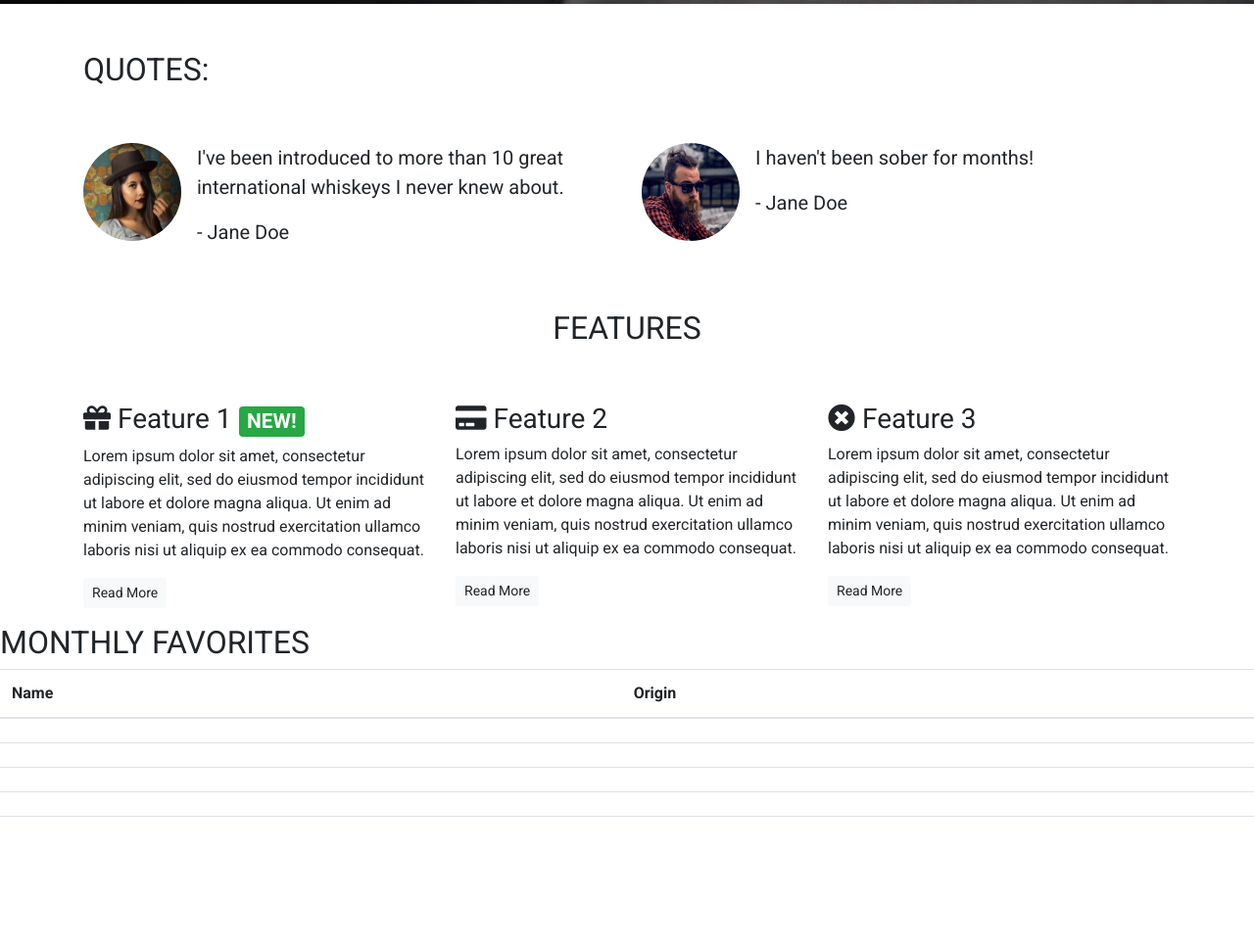
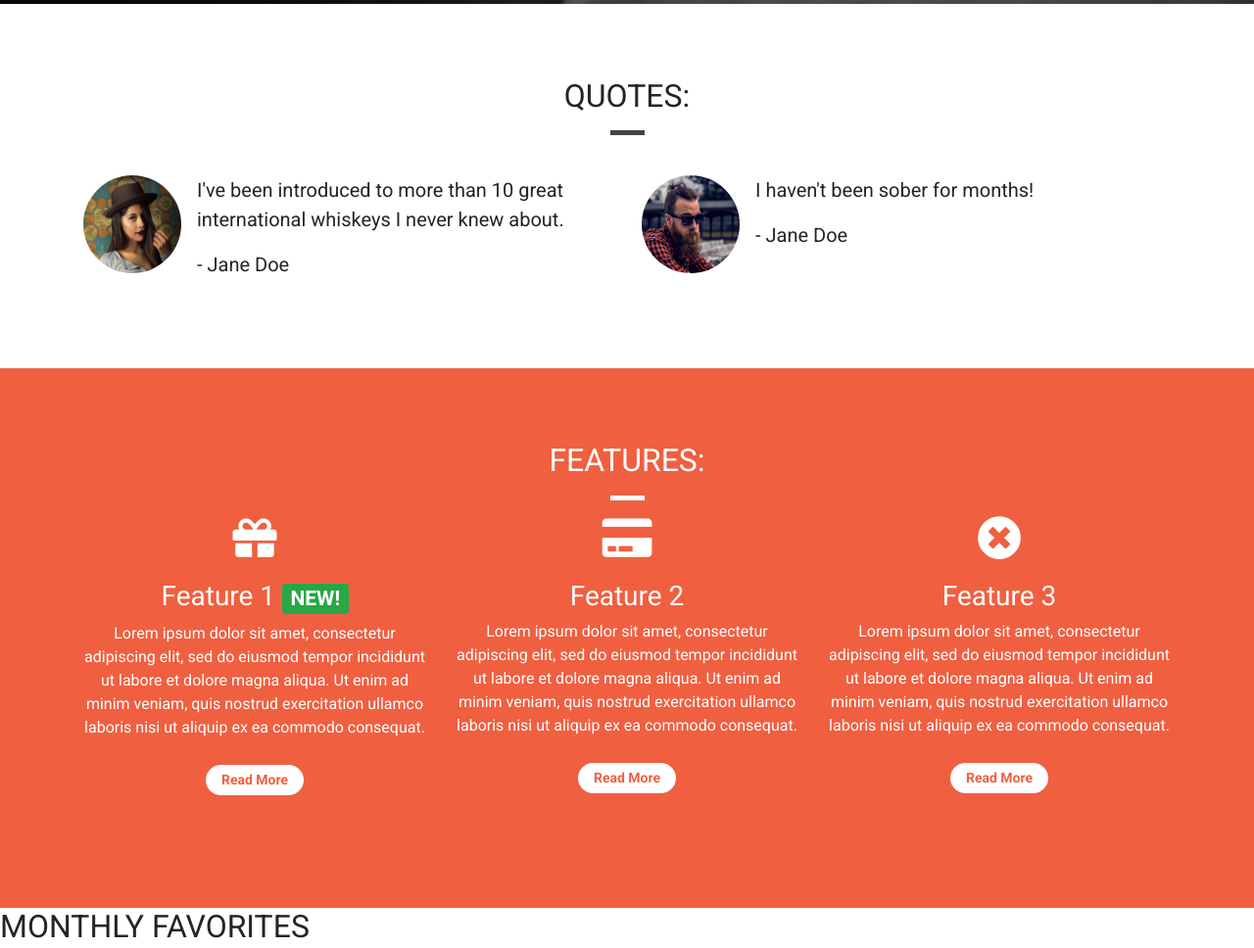
Before and after one commit to EbbaGronvall/Bootstrap4, a plain HTML site: page index.html in a window 1280 px wide. Shown: the part 796-1764 px from the top of the page at 98% size. Before the commit the page ends 1670 px from the top, so only its background shows below. Drawn offline with nearby package versions, Linux system fonts and the light colour scheme.

Commit message:
Add style to quotes and featues

```diff
--- a/css/style.css
+++ b/css/style.css
@@ -1,6 +1,15 @@
 body {
-    font-family: 'Roboto', sans-serif;
+  font-family: "Roboto", sans-serif;
 }
+
+.container-wrapper {
+}
+
+.container-wrapper--red {
+  background-color: #f05f40;
+  color: white;
+}
+
 .alert-container .col-12 {
   padding-left: 0;
   padding-right: 0;
@@ -17,7 +26,8 @@ body {
 .callout-container {
   height: 100vh;
 
-    background: url("../assets/images/whiskey-background.jpg") no-repeat bottom right fixed;
+  background: url("../assets/images/whiskey-background.jpg") no-repeat bottom
+    right fixed;
   -webkit-background-size: cover;
   -moz-background-size: cover;
   -o-background-size: cover;
@@ -36,30 +46,56 @@ body {
   left: 0;
   height: 100%;
   width: 100%;
-    background-color: rgba(0,0,0,0.5);
+  background-color: rgba(0, 0, 0, 0.5);
 }
 
-.quotes-container {}
+.quotes-container {
+}
 
-.features-container {}
+.features-container {
+}
 
+/*Page headers*/
+
+.page-header {
+  margin-bottom: 0;
+  border-bottom: 0;
+  text-align: center;
+}
+
+.page-header h2 {
+  margin-top: 0;
+}
+
+.quotes .page-header {
+  margin-bottom: 25px;
+}
 /*Block-dividers*/
 
 .block-divider {
   width: 75px;
   height: 5px;
   border: 0;
-
+  background-color: #444;
 }
 
 .block-divider--orange {
   background-color: #f05f40;
 }
 
+.block-divider--white {
+  background-color: white;
+}
 .block-divider--short {
   width: 35px;
 }
 
+/*Content containers*/
+
+.content-container {
+  padding-top: 75px;
+  padding-bottom: 75px;
+}
 /*Navbar*/
 
 .navalert-container {
@@ -75,7 +111,7 @@ body {
   margin-bottom: 0;
   border: 0;
   width: 100%;
-    background-color: rgba(0,0,0,0.25);
+  background-color: rgba(0, 0, 0, 0.25);
 }
 
 .navbar .navbar-toggler {
@@ -132,5 +168,25 @@ body {
 .btn--red:active:focus {
   background-color: #df4929;
   border-color: #df4929;
+}
 
+.feature {
+  text-align: center;
+  margin-bottom: 40px;
 }
+
+.feature i {
+  margin-bottom: 20px;
+  font-size: 45px;
+  line-height: 45px;
+}
+
+.feature .btn {
+  background-color: white;
+  border-color: white;
+  border-radius: 15px;
+  min-width: 100px;
+  font-weight: bold;
+  margin-top: 10px;
+  color: #f05f40;
+}
--- a/index.html
+++ b/index.html
@@ -130,11 +130,13 @@
     <!-- /.callout -->
 
     <!-- Quotes -->
-    <div class="container quotes-container">
+    <div class="container-wrapper">
+      <div class="container quotes-container content-container">
         <section class="quotes">
           <div class="row">
-          <div class="col-12 col-md-6 my-5">
+            <div class="col-12 page-header">
               <h2 class="text-uppercase">Quotes:</h2>
+              <hr class="block-divider block-divider--short" />
             </div>
           </div>
           <div class="row">
@@ -180,28 +182,33 @@
           </div>
         </section>
       </div>
+    </div>
     <!-- /.quotes -->
 
     <!-- Features -->
-    <div class="container features-container">
+    <div class="container-wrapper container-wrapper--red">
+      <div class="container features-container content-container">
         <section class="features">
           <div class="row">
-          <div class="col-12 my-5">
-            <h2 class="text-uppercase text-center">Features</h2>
+            <div class="col-12 page-header">
+              <h2 class="text-uppercase text-center">Features:</h2>
+              <hr
+                class="block-divider block-divider--short block-divider--white"
+              />
             </div>
           </div>
           <div class="row">
             <div class="col-12 col-md-6 col-lg-4">
               <div class="feature">
                 <h3>
-                <i class="fas fa-gift d-none d-sm-inline"></i> Feature 1
+                  <i class="fas fa-gift d-none d-sm-block"></i> Feature 1
                   <span class="badge badge-success">NEW!</span>
                 </h3>
                 <p>
-                Lorem ipsum dolor sit amet, consectetur adipiscing elit, sed do
-                eiusmod tempor incididunt ut labore et dolore magna aliqua. Ut
-                enim ad minim veniam, quis nostrud exercitation ullamco laboris
-                nisi ut aliquip ex ea commodo consequat.
+                  Lorem ipsum dolor sit amet, consectetur adipiscing elit, sed
+                  do eiusmod tempor incididunt ut labore et dolore magna aliqua.
+                  Ut enim ad minim veniam, quis nostrud exercitation ullamco
+                  laboris nisi ut aliquip ex ea commodo consequat.
                 </p>
                 <p><a class="btn btn-sm btn-light" href="">Read More</a></p>
               </div>
@@ -209,13 +216,13 @@
             <div class="col-12 col-md-6 col-lg-4">
               <div class="feature">
                 <h3>
-                <i class="fas fa-credit-card d-none d-sm-inline"></i> Feature 2
+                  <i class="fas fa-credit-card d-none d-sm-block"></i> Feature 2
                 </h3>
                 <p>
-                Lorem ipsum dolor sit amet, consectetur adipiscing elit, sed do
-                eiusmod tempor incididunt ut labore et dolore magna aliqua. Ut
-                enim ad minim veniam, quis nostrud exercitation ullamco laboris
-                nisi ut aliquip ex ea commodo consequat.
+                  Lorem ipsum dolor sit amet, consectetur adipiscing elit, sed
+                  do eiusmod tempor incididunt ut labore et dolore magna aliqua.
+                  Ut enim ad minim veniam, quis nostrud exercitation ullamco
+                  laboris nisi ut aliquip ex ea commodo consequat.
                 </p>
                 <p><a class="btn btn-sm btn-light" href="">Read More</a></p>
               </div>
@@ -223,19 +230,21 @@
             <div class="col-12 d-md-none d-lg-block col-lg-4">
               <div class="feature">
                 <h3>
-                <i class="fas fa-times-circle d-none d-sm-inline"></i> Feature 3
+                  <i class="fas fa-times-circle d-none d-sm-block"></i> Feature
+                  3
                 </h3>
                 <p>
-                Lorem ipsum dolor sit amet, consectetur adipiscing elit, sed do
-                eiusmod tempor incididunt ut labore et dolore magna aliqua. Ut
-                enim ad minim veniam, quis nostrud exercitation ullamco laboris
-                nisi ut aliquip ex ea commodo consequat.
+                  Lorem ipsum dolor sit amet, consectetur adipiscing elit, sed
+                  do eiusmod tempor incididunt ut labore et dolore magna aliqua.
+                  Ut enim ad minim veniam, quis nostrud exercitation ullamco
+                  laboris nisi ut aliquip ex ea commodo consequat.
                 </p>
                 <p><a class="btn btn-sm btn-light" href="">Read More</a></p>
               </div>
             </div>
           </div>
         </section>
+      </div>
     </div>
     <!-- /.features -->
     <section>
```
Lines whose indentation alone changed are shown as unchanged.
